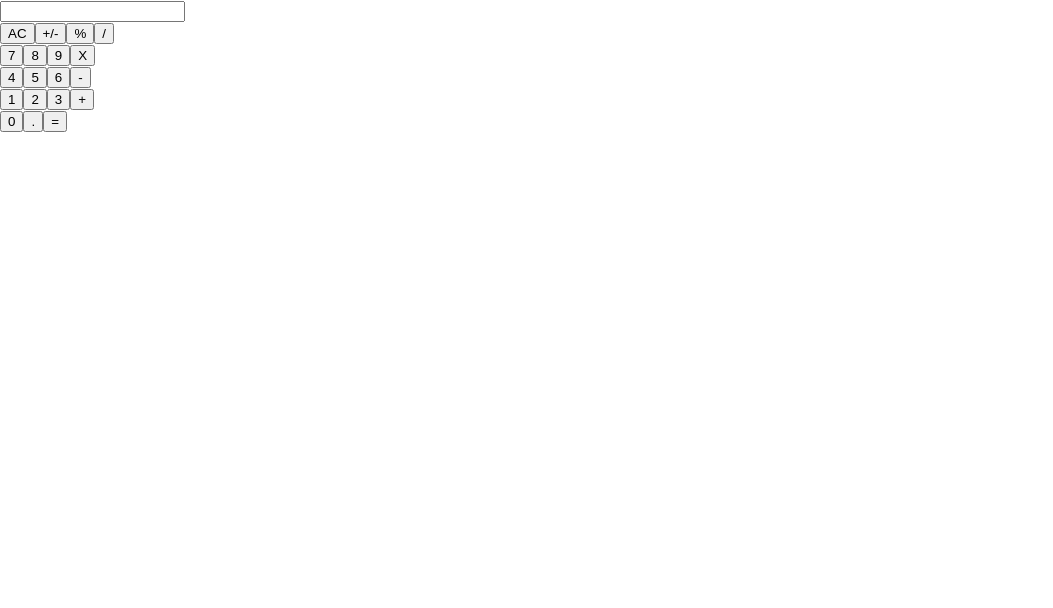
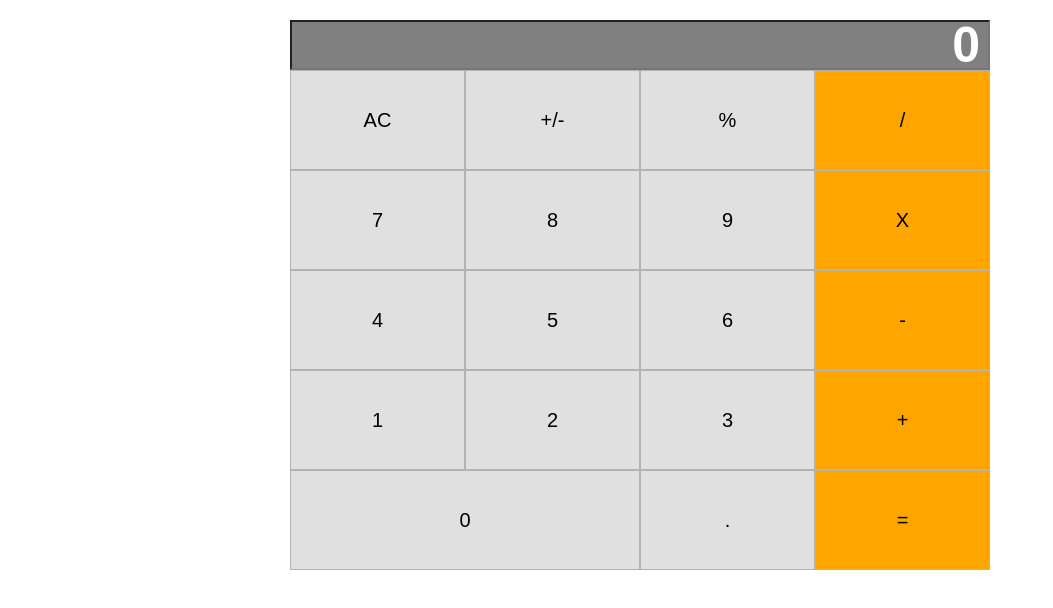
Before and after one commit to rOluochKe/r-calculator, a React (Create React App) app: page / in a window 1280 px wide. Shown: the top 608 px of the page, without its empty margins (0-1053 px from the left). Built offline with nearby package versions, Linux system fonts and the light colour scheme.

Commit message:
styling tha app calculator

```diff
--- a/src/components/App.js
+++ b/src/components/App.js
@@ -5,9 +5,11 @@ import '../styles/index.css';
 
 function App() {
   return (
-    <div className="App" id="app-id">
-      <Display result="" />
-      <ButtonPanel />
+    <div className="content">
+      <div className="app" id="app-id">
+        <Display result="0" display="display" />
+        <ButtonPanel className="calc-btns" />
+      </div>
     </div>
   );
 }
--- a/src/components/Button.js
+++ b/src/components/Button.js
@@ -1,7 +1,33 @@
+/* eslint-disable react/require-default-props */
+
 import React from 'react';
 import PropTypes from 'prop-types';
 
-const Button = ({ name }) => <button type="button">{name}</button>;
+const Button = ({
+  name, btn, color, size,
+}) => {
+  const style = {
+    width: size ? '50%' : '25%',
+    backgroundColor: color,
+  };
+  return (
+    <button type="button" className={btn} style={style}>
+      {name}
+    </button>
+  );
+};
+
+Button.propTypes = {
+  name: PropTypes.string.isRequired,
+  size: PropTypes.bool,
+  color: PropTypes.string,
+  btn: PropTypes.string,
+};
+
+Button.defaultProps = {
+  size: false,
+  color: 'orange',
+};
 
 Button.propTypes = { name: PropTypes.string.isRequired };
 
--- a/src/components/ButtonPanel.js
+++ b/src/components/ButtonPanel.js
@@ -3,34 +3,34 @@ import Button from './Button';
 
 const ButtonPanel = () => (
   <div>
-    <div className="row">
-      <Button name="AC" className="col-md-3" />
-      <Button name="+/-" className="col-md-3" />
-      <Button name="%" className="col-md-3" />
-      <Button name="/" className="col-md-3" />
+    <div className="row btn-group">
+      <Button name="AC" btn="btn" color="#e0e0e0" />
+      <Button name="+/-" btn="btn" color="#e0e0e0" />
+      <Button name="%" btn="btn" color="#e0e0e0" />
+      <Button name="/" btn="btn" />
     </div>
-    <div className="row">
-      <Button name="7" className="col-md-3" />
-      <Button name="8" className="col-md-3" />
-      <Button name="9" className="col-md-3" />
-      <Button name="X" className="col-md-3" />
+    <div className="row btn-group">
+      <Button name="7" btn="btn" color="#e0e0e0" />
+      <Button name="8" btn="btn" color="#e0e0e0" />
+      <Button name="9" btn="btn" color="#e0e0e0" />
+      <Button name="X" btn="btn" />
     </div>
-    <div className="row">
-      <Button name="4" className="col-md-3" />
-      <Button name="5" className="col-md-3" />
-      <Button name="6" className="col-md-3" />
-      <Button name="-" className="col-md-3" />
+    <div className="row btn-group">
+      <Button name="4" btn="btn" color="#e0e0e0" />
+      <Button name="5" btn="btn" color="#e0e0e0" />
+      <Button name="6" btn="btn" color="#e0e0e0" />
+      <Button name="-" btn="btn" />
     </div>
-    <div className="row">
-      <Button name="1" className="col-md-3" />
-      <Button name="2" className="col-md-3" />
-      <Button name="3" className="col-md-3" />
-      <Button name="+" className="col-md-3" />
+    <div className="row btn-group">
+      <Button name="1" btn="btn" color="#e0e0e0" />
+      <Button name="2" btn="btn" color="#e0e0e0" />
+      <Button name="3" btn="btn" color="#e0e0e0" />
+      <Button name="+" btn="btn" />
     </div>
-    <div className="row">
-      <Button name="0" className="col-md-6" />
-      <Button name="." className="col-md-3" />
-      <Button name="=" className="col-md-3" />
+    <div className="row btn-group">
+      <Button name="0" btn="btn" size color="#e0e0e0" />
+      <Button name="." btn="btn" color="#e0e0e0" />
+      <Button name="=" btn="btn" />
     </div>
   </div>
 );
--- a/src/components/Display.js
+++ b/src/components/Display.js
@@ -1,7 +1,8 @@
 import React from 'react';
 import PropTypes from 'prop-types';
 
-const Display = ({ result }) => <input type="text" defaultValue={result} />;
+// eslint-disable-next-line no-unused-vars
+const Display = ({ result, display }) => <input type="text" defaultValue={result} className="display" />;
 
 Display.defaultValue = { result: '0' };
 Display.propTypes = { result: PropTypes.string.isRequired };
--- a/src/styles/index.css
+++ b/src/styles/index.css
@@ -26,6 +26,33 @@ code {
     monospace;
 }
 
-.text-center {
+.app {
+  display: flex;
+  flex-direction: column;
+  margin: 0 auto 0 auto;
+  width: 700px;
+  height: 500px;
+  margin-top: 20px;
+}
+
+.display {
+  background-color: grey;
+  color: #fff;
+  direction: rtl;
+  flex-direction: row;
+  font-size: 50px;
+  font-weight: bold;
+  height: 30px;
+  padding: 8px;
+}
+
+.btn-group {
+  height: 100px;
+}
+
+.btn {
+  border: rgb(182, 178, 178) 1px solid;
+  font-size: 20px;
+  height: 100%;
   text-align: center;
 }
```
